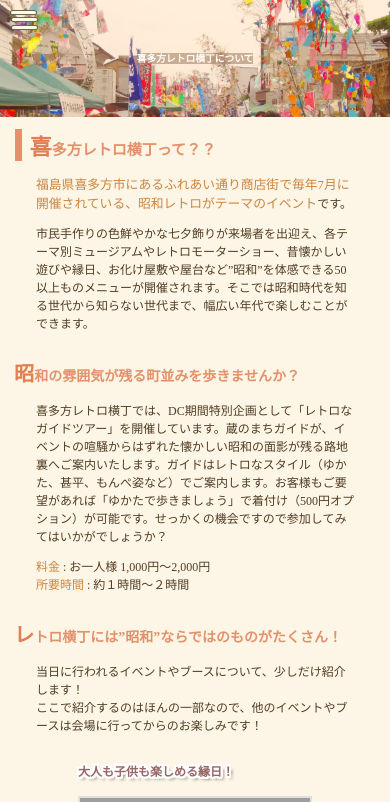
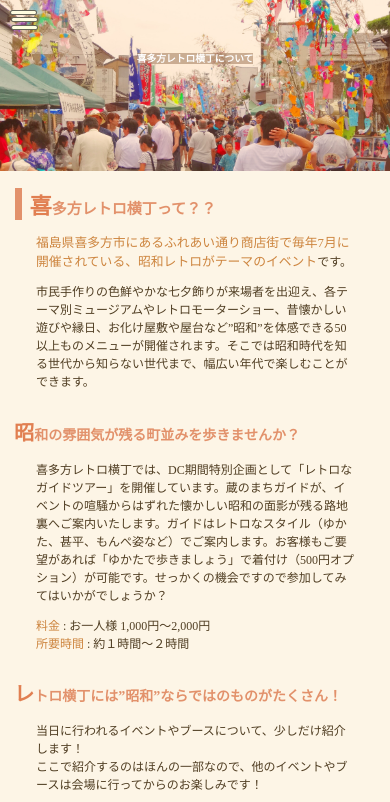
Before and after one commit to mm-2627/retoro-web, a plain HTML site: page index.html in a window 390 px wide. Shown: the top 802 px of the page. Drawn offline with Linux system fonts and the light colour scheme; grey boxes are pictures that could not be loaded.

Commit message:
Update test.css

```diff
--- a/test.css
+++ b/test.css
@@ -420,6 +420,10 @@ padding-left: 10px;
         margin-right: 3em;
       }
 
+   .background{
+        height: 45em;
+      }
+
 /*ここから追加*/
       footer{
           background: rgba(165, 127, 96, 0.788);
```
